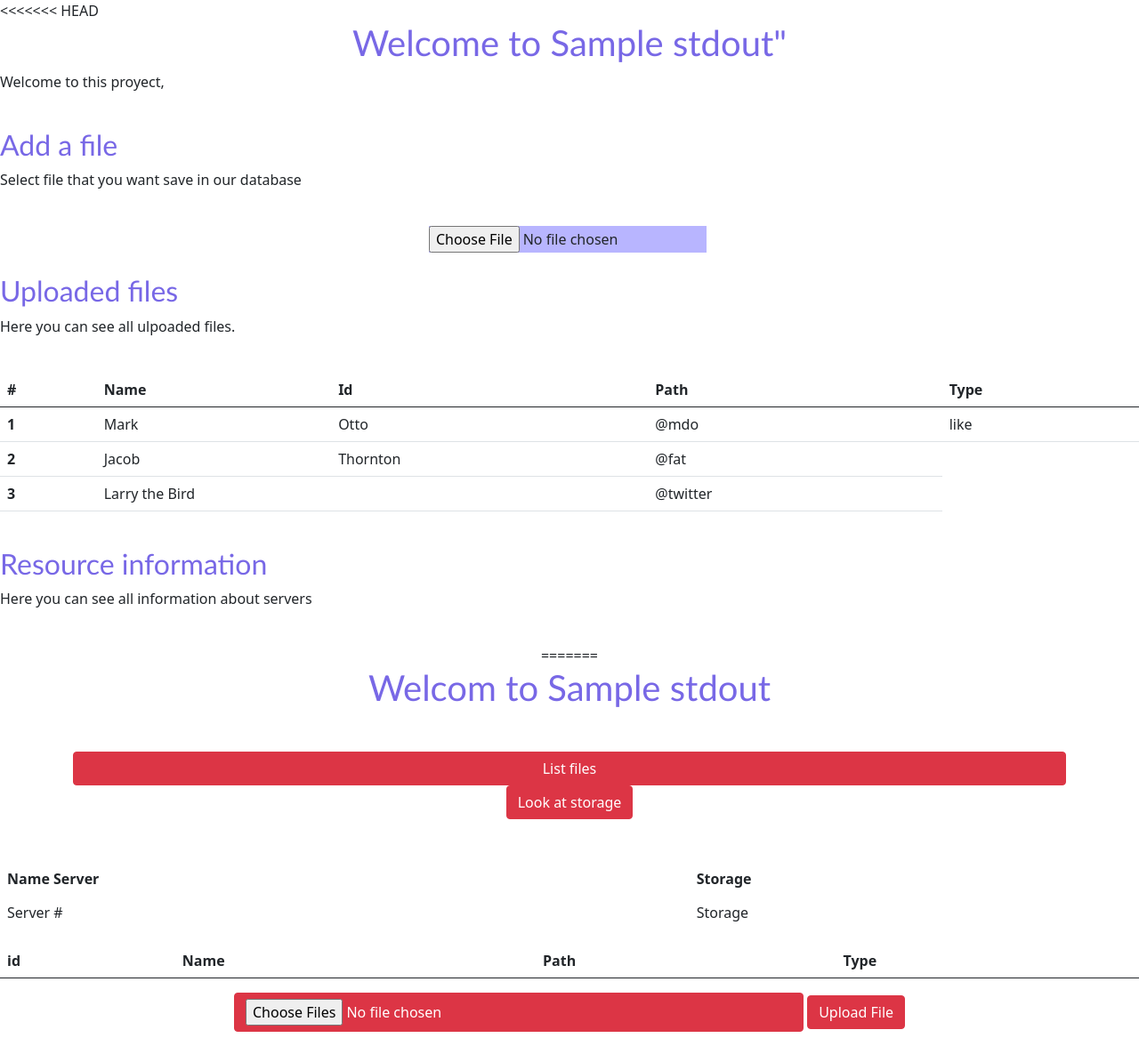
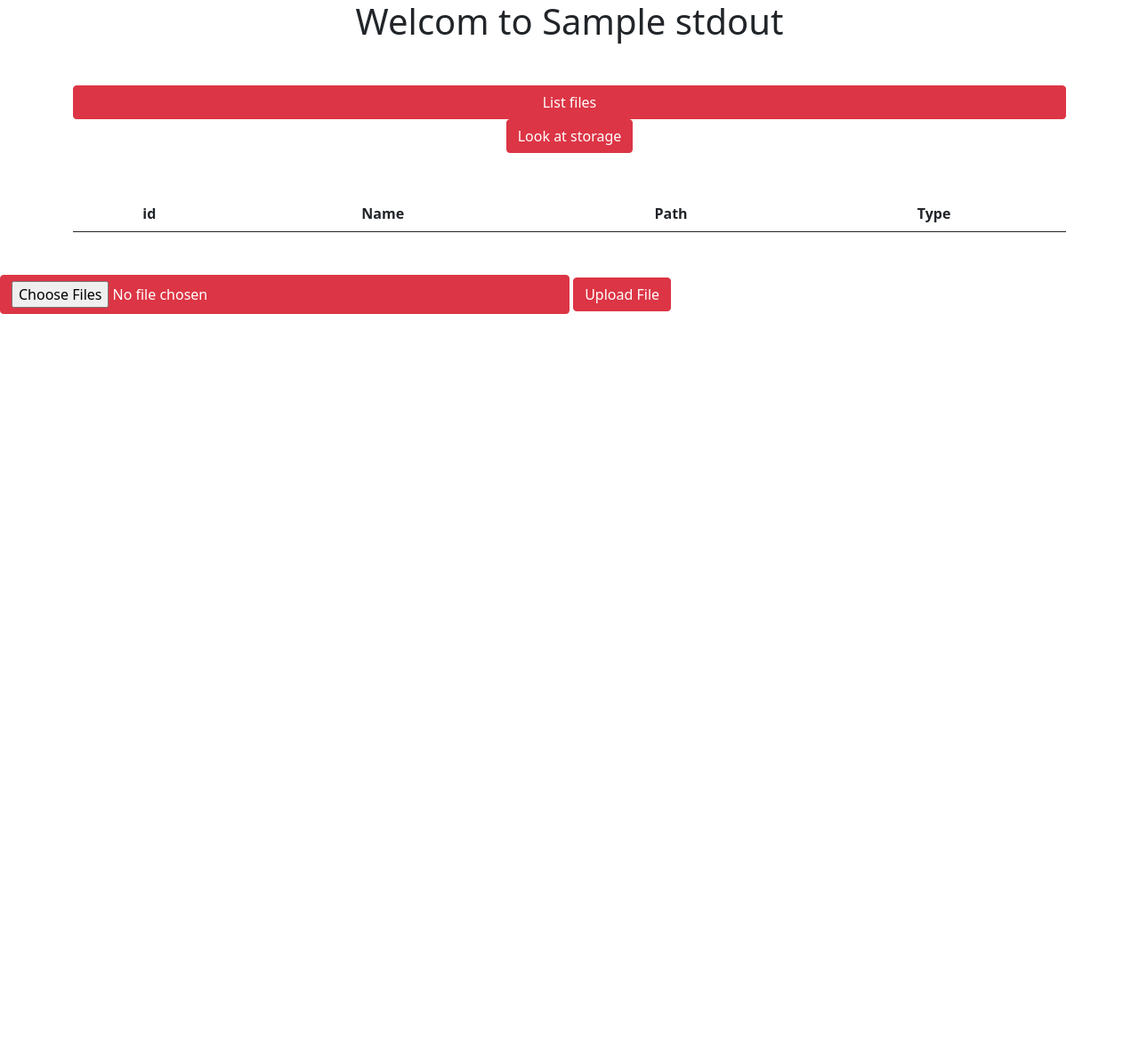
Before and after one commit to icesi-ops/sd-exam1, a Python web app: template playbooks/http/templates/index.j2 in a window 1280 px wide. Shown: the whole page at 89% size. After the commit the page ends 353 px from the top, so only its background shows below. Run offline with Jinja, Linux system fonts and the light colour scheme; the template is opened without the code that fills it: most values are stand-ins (such as "Sample title", 1, 10 or a date in 2020); lists and menus that the app fills with data are empty.

Commit message:
Still solving the merge

```diff
--- a/playbooks/http/templates/index.j2
+++ b/playbooks/http/templates/index.j2
@@ -1,107 +1,3 @@
-<<<<<<< HEAD
-<!DOCTYPE html>
-<html>
-<head>
-  <title>First exam </title>
-  <link href="https://cdn.jsdelivr.net/npm/bootstrap@5.0.0-beta2/dist/css/bootstrap.min.css" rel="stylesheet" integrity="sha384-BmbxuPwQa2lc/FVzBcNJ7UAyJxM6wuqIj61tLrc4wSX0szH/Ev+nYRRuWlolflfl" crossorigin="anonymous" rel="stylesheet">
-
-<style>
-body {background-color: #edeef7;
-padding: 0;
-margin-left: 50px;
-margin-right: 50px;
-margin-top: 50px;
-}
-
-input{
-  background-color: #b8b5ff;
-  position: center;
-
-}
-
-h2   {color: #7868e6;
-font-family: calibri;
-}
-h1 {color: #7868e6;
-font-family: calibri;
-}
-
-table{
-  margin-right:20px;
-}
-
-</style>
-
-</head>
-<body>
-  <h1><center>Welcome to {{hostname.stdout}}"</center></h1>
-  <p> Welcome to this proyect,  </p>
-  <br>
-  <!--Area to Add a file-->
-  <div><h2>Add a file</h2></div>
-  <p> Select file that you want save in our database</p>
-  <br>
-  <!--Filechooser
-  -->
-    <div class="input-file input-file--reverse">
-          <center><input type="file" id="file">
-          <label for="file" class="input-file__field"></label></center>
-
-      </div>
-
-  <br>
-   <!--Area to view uploaded files-->
-  <div><h2>Uploaded files</h2></div>
-  <p> Here you can see all ulpoaded files.</p><br>
-
-  <!--Table with information of database and every upluaded files-->
-  <center><table class="table">
-  <thead>
-    <tr>
-      <th scope="col">#</th>
-      <th scope="col">Name</th>
-      <th scope="col">Id</th>
-      <th scope="col">Path</th>
-      <th scope="col">Type</th>
-    </tr>
-  </thead>
-  <tbody>
-    <tr>
-      <th scope="row">1</th>
-      <td>Mark</td>
-      <td>Otto</td>
-      <td>@mdo</td>
-      <td>like</td>
-    </tr>
-    <tr>
-      <th scope="row">2</th>
-      <td>Jacob</td>
-      <td>Thornton</td>
-      <td>@fat</td>
-    </tr>
-    <tr>
-      <th scope="row">3</th>
-      <td colspan="2">Larry the Bird</td>
-      <td>@twitter</td>
-    </tr>
-  </tbody>
-</table>
-</table></center>
-
-  <!--Area to view uploaded files-->
-  <br><div><h2>Resource information</h2></div>
-  <p> Here you can see all information about servers </p>
-  <br>
-   <center><table class="table table-borderless">
-    <tr>
-        <th>Name Server</th>
-        <th>Storage</th>
-
-      </tr>
-      <tr>
-        <td>Server # </td>
-        <td>Storage</td>
-=======
 <!doctype html>
 <html lang="en">
   <head>
@@ -201,7 +97,6 @@ table{
         const form = document.querySelector('form')
         form.addEventListener('submit', (e) => {
         e.preventDefault()
->>>>>>> origin/front
 
         const files = document.querySelector('[type=file]').files
         const formData = new FormData()
```
